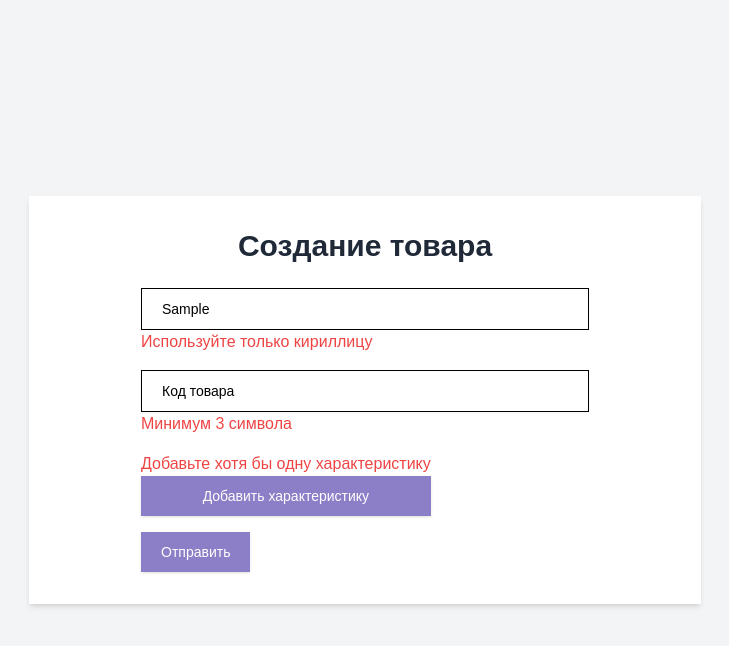
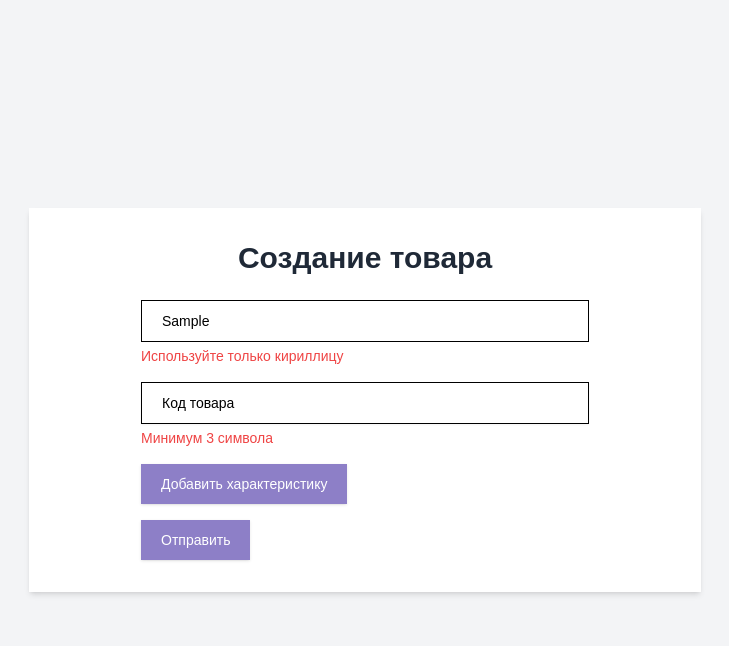
Before and after one commit to palveeen22/targetika, a React (Vite) app: page / in a window 1280 px wide. Both pictures are taken after typing "Sample", "Sample" into the empty fields and a click on the button "Отправить". Shown: the top 646 px of the page, without its empty margins (275-1004 px from the left). Built offline with nearby package versions, Linux system fonts and the light colour scheme; a web font is replaced by a local one.

Commit message:
fix: fixing error alert validations

```diff
--- a/src/components/ErrorMessage.tsx
+++ b/src/components/ErrorMessage.tsx
@@ -1,10 +1,15 @@
-import { FieldError } from "react-hook-form";
+import { FieldError } from 'react-hook-form';
 
 type TProps = {
-    error: FieldError | undefined
-}
+  error?: FieldError | { message: string } | undefined;
+};
 
-export const ErrorMessage  = ({ error }:TProps) => {
-    if (!error) return null;
-    return <p className="text-red-500">{error.message}</p>;
-  };
+export const ErrorMessage = ({ error }: TProps) => {
+  if (!error) return null;
+
+  return (
+    <p className="text-red-500 text-sm mt-1">
+      {('message' in error) ? error.message : 'An error occurred'}
+    </p>
+  );
+};
--- a/src/components/ProductForm/ProductForm.tsx
+++ b/src/components/ProductForm/ProductForm.tsx
@@ -15,16 +15,15 @@ import { ErrorMessage } from '../ErrorMessage';
 
 type TProductFormProps = {
   onSubmit: (data: ProductFormValues) => void;
-  resetForm: () => void;
 }
 
-export const ProductForm = ({ onSubmit, resetForm }: TProductFormProps) => {
+export const ProductForm = ({ onSubmit }: TProductFormProps) => {
   const { form, fields, append, remove } = useProductForm();
   const { register, control, handleSubmit, formState: { errors }, watch } = form;
   const watchCharacteristics = watch("characteristics");
 
   return (
-    <form onSubmit={handleSubmit(onSubmit, resetForm)} className="space-y-4 w-full max-w-md">
+    <form onSubmit={handleSubmit(onSubmit)} className="space-y-4 w-full max-w-md">
       <div>
         <Input
           {...register("productName")}
@@ -55,12 +54,17 @@ export const ProductForm = ({ onSubmit, resetForm }: TProductFormProps) => {
             control={control}
             render={({ field }) => (
               <>
-                <Select onValueChange={(value) => {
+                <Select
+                  onValueChange={(value) => {
                     field.onChange(value);
                     if (value !== 'custom') {
                       form.setValue(`characteristics.${index}.name`, value);
+                    } else {
+                      form.setValue(`characteristics.${index}.name`, '');
                     }
-                }} value={field.value}>
+                  }}
+                  value={field.value}
+                >
                   <SelectTrigger>
                     <SelectValue
                       placeholder="Выберите характеристику"
@@ -82,12 +86,14 @@ export const ProductForm = ({ onSubmit, resetForm }: TProductFormProps) => {
                   <Input
                     {...register(`characteristics.${index}.name`)}
                     placeholder="Введите свое значение"
+                    className="mt-2"
                   />
                 )}
               </>
             )}
           />
           <ErrorMessage error={errors.characteristics?.[index]?.name} />
+
           <Controller
             name={`characteristics.${index}.type`}
             control={control}
@@ -98,6 +104,8 @@ export const ProductForm = ({ onSubmit, resetForm }: TProductFormProps) => {
                     field.onChange(value);
                     if (value !== 'custom') {
                       form.setValue(`characteristics.${index}.type`, value);
+                    } else {
+                      form.setValue(`characteristics.${index}.type`, '');
                     }
                   }}
                   value={field.value}
@@ -120,12 +128,15 @@ export const ProductForm = ({ onSubmit, resetForm }: TProductFormProps) => {
                   <Input
                     {...register(`characteristics.${index}.type`)}
                     placeholder="Введите свое значение"
+                    className="mt-2"
                   />
                 )}
               </>
             )}
           />
+         <ErrorMessage error={errors.characteristics?.[index]?.name as FieldError} />
          <ErrorMessage error={errors.characteristics?.[index]?.type as FieldError} />
+
           <Button
             type="button"
             onClick={() => remove(index)}
@@ -138,13 +149,12 @@ export const ProductForm = ({ onSubmit, resetForm }: TProductFormProps) => {
 
       <div className='flex justify-between gap-4 items-center'>
         <div className='flex flex-col'>
-       {Array.isArray(errors.characteristics) ? (
-          errors.characteristics.map((error, index) => (
-            <ErrorMessage key={index} error={error as FieldError} />
-          ))
-        ) : (
-          <ErrorMessage error={errors.characteristics as FieldError} />
+        {errors.characteristics?.root?.message && (
+            <ErrorMessage error={{ message: errors.characteristics.root.message }} />
           )}
+          {Array.isArray(errors.characteristics) && errors.characteristics.map((error, index) => (
+            <ErrorMessage key={index} error={error} />
+          ))}
           <Button
             type="button"
             onClick={() => append({ name: '', type: '' })}
```
Lines whose indentation alone changed are shown as unchanged.
